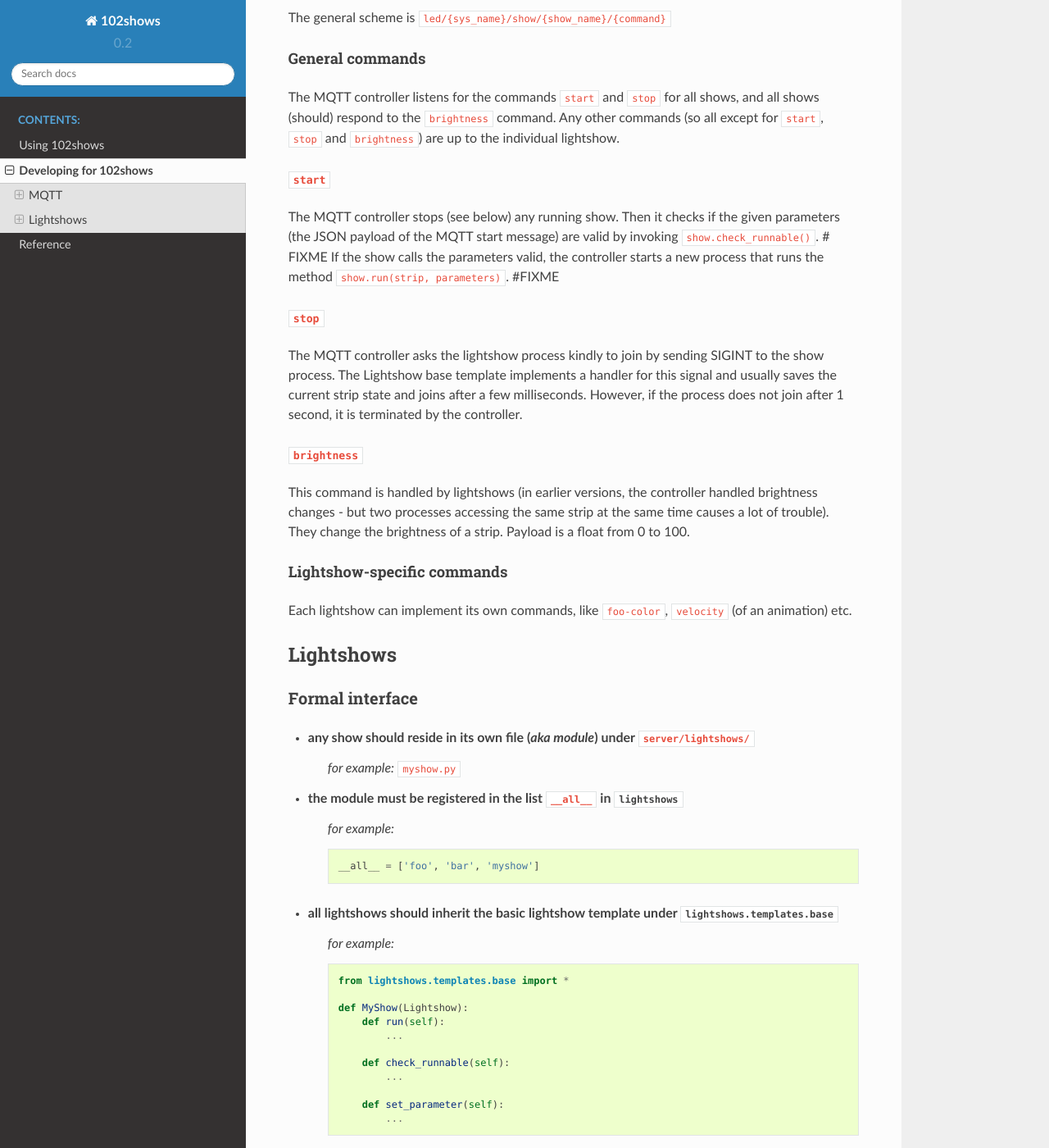
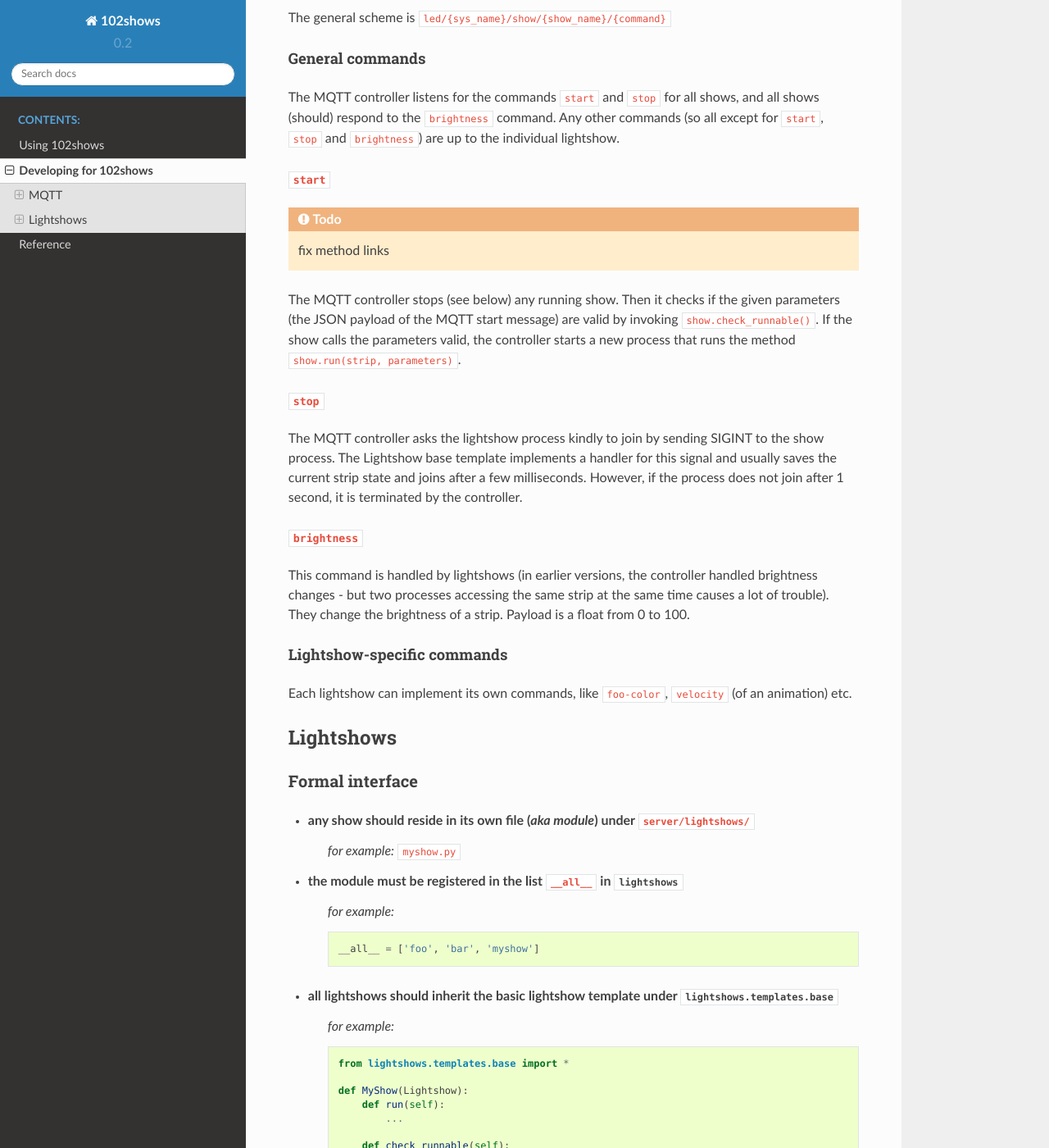
Before and after one commit to Yottabits/102shows, a Sphinx documentation site: the page built from docs/developing.rst, in a window 1280 px wide and 1400 px high, scrolled down 328 px. Shown: the whole window at 82% size. Built offline with Sphinx 7.4.7 and the Read the Docs theme 2.0.0, drawn with Linux system fonts in a browser that asks for light colours; some of the changed text lies outside the part shown.

Commit message:
better use of sphinx markup functions - replaced #FIXME with todo boxes - use of :program:, :guilabel:, etc.

```diff
--- a/docs/developing.rst
+++ b/docs/developing.rst
@@ -24,11 +24,13 @@ are up to the individual lightshow.
 
 ``start``
 ^^^^^^^^^
+.. todo:: fix method links
+
 The MQTT controller stops (see below) any running show.
 Then it checks if the given parameters (the JSON payload of the MQTT start message)
-are valid by invoking ``show.check_runnable()``.  # FIXME
+are valid by invoking ``show.check_runnable()``.
 If the show calls the parameters valid, the controller starts a new process
-that runs the method ``show.run(strip, parameters)``.  #FIXME
+that runs the method ``show.run(strip, parameters)``.
 
 ``stop``
 ^^^^^^^^
@@ -88,7 +90,7 @@ Formal interface
 
 class parameters
 ----------------
-#FIXME
+.. todo:: explain class parameters
 
 Example
 -------
@@ -102,8 +104,8 @@ a lightweight example is :py:mod:`lightshows.solidcolor`
 Other templates
 ===============
 
-#FIXME
+.. todo:: explain other templates
 
 ``ColorCycle``
 --------------
-#FIXME
+.. todo:: explain color cycle
--- a/docs/reference.rst
+++ b/docs/reference.rst
@@ -18,7 +18,7 @@ This will give you an overview of all the classes in 102shows.
 Structure
 =========
 
-#FIXME: explanation of the structure
+.. todo:: explanation of the structure
 
 Interface
 =========
```
Also changed, not shown: docs/usage.rst (+31 -26 lines).
